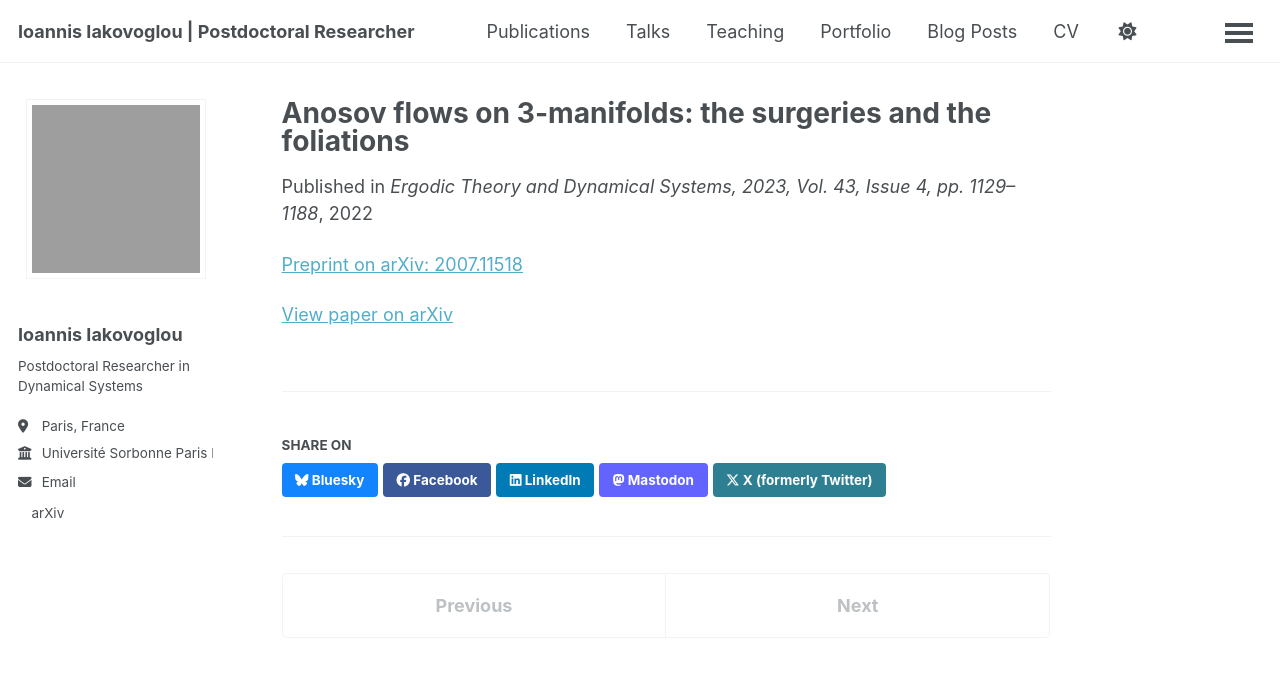
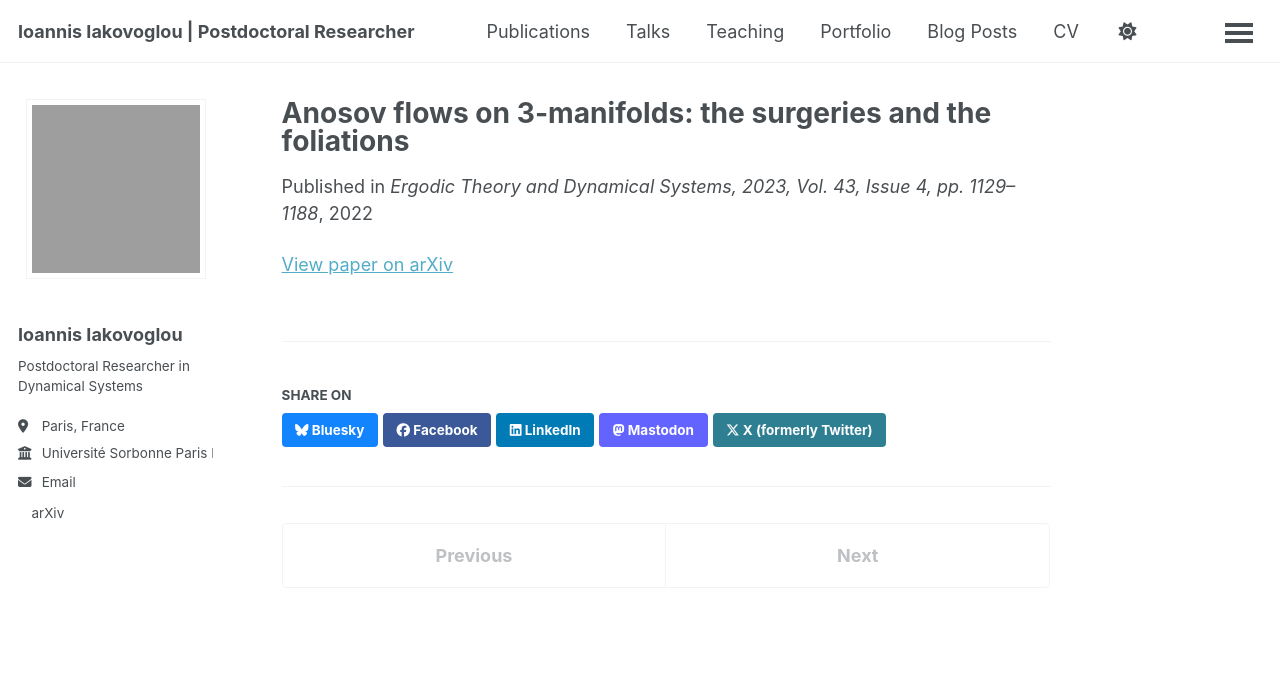
Before and after one commit to ioannisiakovoglou/ioannisiakovoglou.github.io, a Jekyll site: the page built from _publications/surgerieswithchristian.md, in a window 1280 px wide. Shown: the top 677 px of the page. Built offline with Jekyll 4.4.1, drawn with Linux system fonts in a browser that asks for light colours; a script bundle is joined from its source files by our own code; a style sheet for code colours, icons or effects is not loaded.

Commit message:
Remove preprint link from surgerieswithchristian.md
Removed the preprint link from the publication details.

```diff
--- a/_publications/surgerieswithchristian.md
+++ b/_publications/surgerieswithchristian.md
@@ -8,4 +8,3 @@ date: 2022-01-01
 venue: "Ergodic Theory and Dynamical Systems, 2023, Vol. 43, Issue 4, pp. 1129–1188"
 paperurl: "https://arxiv.org/abs/2007.11518"
 ---
-[Preprint on arXiv: 2007.11518](https://arxiv.org/abs/2007.11518)
```
